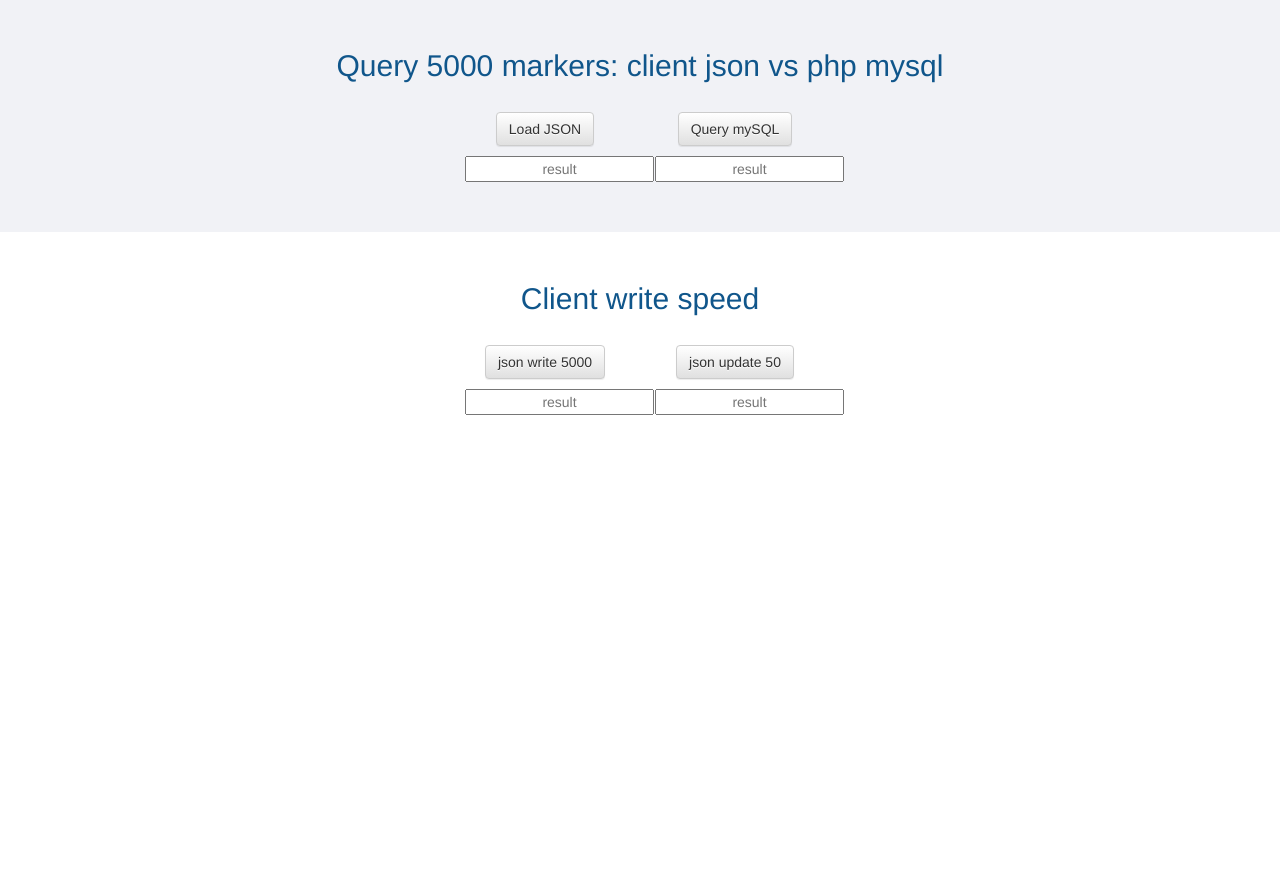
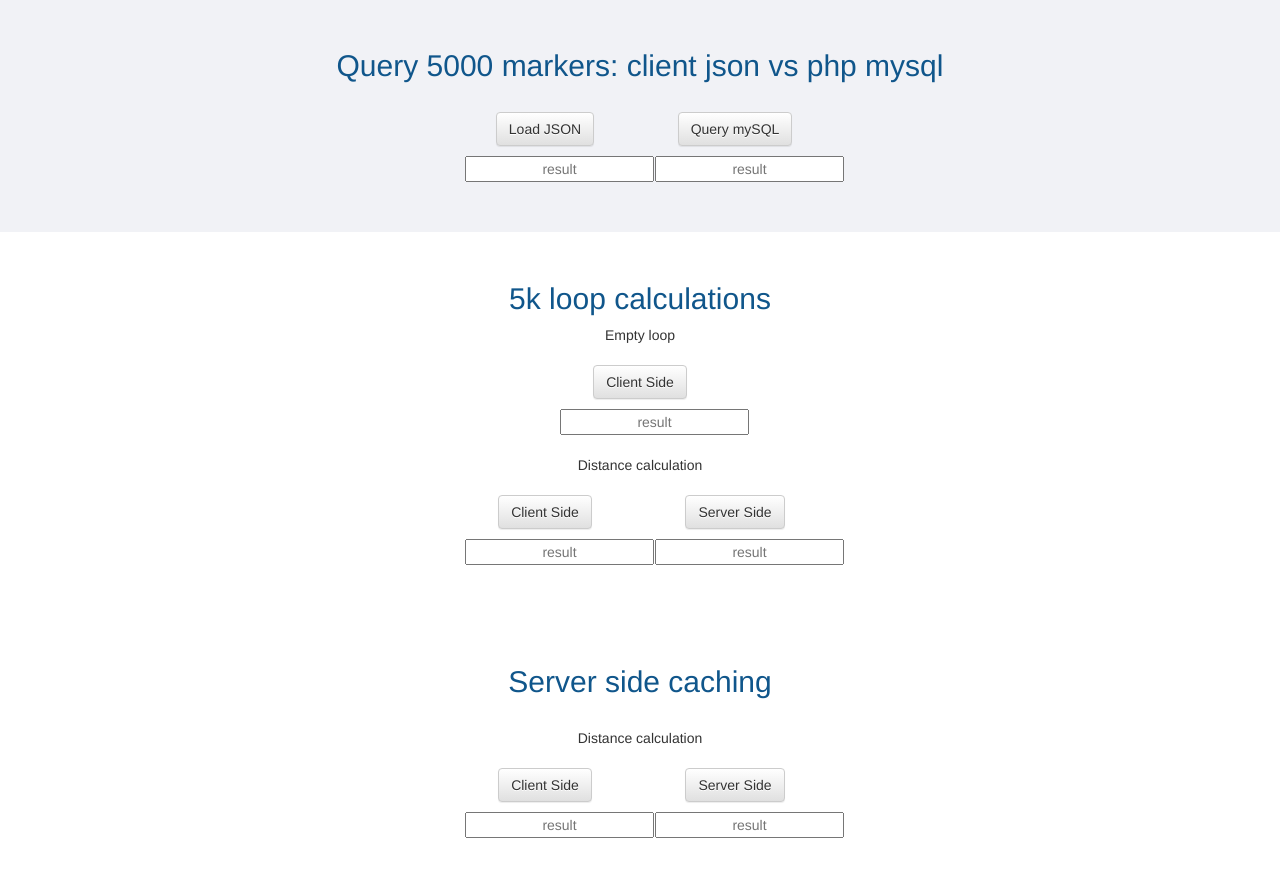
Before and after one commit to AntonShumin/client-json-vs-server-query, a PHP site: page / in a window 1280 px wide. Shown: the part 324-1212 px from the top of the page. Before the commit the page ends 739 px from the top, so only its background shows below. Run offline with PHP 8.4, Linux system fonts and the light colour scheme.

Commit message:
test client server ok

```diff
--- a/index.php
+++ b/index.php
@@ -58,19 +58,49 @@
                 </div>
             </div>
         </div>
-        <!-- FRAME 3 -->
+        <!-- FRAME 3: Calculations -->
         <div id="frame_3">
-            <h2>Client write speed</h2>
+            <h2>5k loop calculations</h2>
             <div class="container">
-                <div class="col-sm-2 col-sm-offset-4">
+                <p>Empty loop</p>
+                <div class="calc_client col-sm-2 col-sm-offset-5">
                     <div class="row">
-                        <button class="btn btn-default" type="submit">json write 5000</button>
+                        <button class="btn btn-default" type="submit">Client Side</button>
                     </div>
                     <input class="text-center" placeholder="result"> </input>
                 </div>
-                <div class="col-sm-2 ">
+
+            </div>
+            <div class="container">
+                <br/><p>Distance calculation</p>
+                <div class="calc_client_dist col-sm-2 col-sm-offset-4">
                     <div class="row">
-                        <button class="btn btn-default" type="submit">json update 50</button>
+                        <button class="btn btn-default" type="submit">Client Side</button>
+                    </div>
+                    <input class="text-center" placeholder="result"> </input>
+                </div>
+                <div class="calc_server_dist col-sm-2 ">
+                    <div class="row">
+                        <button class="btn btn-default" type="submit">Server Side</button>
+                    </div>
+                    <input class="text-center" placeholder="result"> </input>
+                </div>
+            </div>
+        </div>
+        <!-- FRAME 4: Server side caching -->
+        <div id="frame_3">
+            <h2>Server side caching</h2>
+            <div class="container">
+                <br/><p>Distance calculation</p>
+                <div class="calc_client_dist col-sm-2 col-sm-offset-4">
+                    <div class="row">
+                        <button class="btn btn-default" type="submit">Client Side</button>
+                    </div>
+                    <input class="text-center" placeholder="result"> </input>
+                </div>
+                <div class="calc_server_dist col-sm-2 ">
+                    <div class="row">
+                        <button class="btn btn-default" type="submit">Server Side</button>
                     </div>
                     <input class="text-center" placeholder="result"> </input>
                 </div>
--- a/static/js/script.js
+++ b/static/js/script.js
@@ -1,33 +1,3 @@
-
-/************************
-          TIMER
- ************************/
-var start;
-var end;
-var result;
-function timer(isStart) { /*true=start, false=end*/
-
-    var time = new Date();
-    if(isStart){
-       start = time;
-    } else {
-        end = time;
-        result = end - start;
-        console.log('Uitvoering: ' + result + ' ms');
-        return result;
-    }
-}
-
-/************************
-      ajax result
- ************************/
-function response(data,selector) {
-    var result = timer(false) + ' ms';
-    console.log(data);
-    var selector_name = selector+' input';
-    $(selector_name).val(result);
-}
-
 /************************
           onLoad
  ************************/
@@ -45,6 +15,7 @@ $(function () {
             response(data,'.empty_json');
         });
     });
+
     /*   empty mySQL  */
     $(document).on('click','.empty_table button', function (e) {
         e.preventDefault();
@@ -66,8 +37,12 @@ $(function () {
     /*   read 5000 json  */
     $(document).on('click','.five_json button',function (e) {
         e.preventDefault();
-        $('.five_json input').val('works');
+        timer(true);
+        $.getJSON(json_url + 'json_five.json',function (data) {
+            response('5k ingelezen','.five_json');
+        })
     });
+
     /*   query 5000 */
     $(document).on('click','.five_table button', function (e) {
        e.preventDefault();
@@ -78,13 +53,119 @@ $(function () {
            url: php_get_url,
            data: {"type":'five'},
            success: function (data) {
-               response(data,'.five_table');
+               response('5k query uitgevoerd','.five_table');
            }
        });
     });
 
+    /************************
+        Step 3: 5000 calc
+     ************************/
+    /*   client side empty */
+    $(document).on('click','.calc_client button', function (e) {
+        e.preventDefault();
+        timer(true);
+        $.getJSON(json_url+'json_five', function (data){
+            var length = data.length;
+            for( var i=0; i < length; i++){
+                //console.log(data[i].id);
+            }
+           response('done','.calc_client');
+        });
 
+    });
 
+    /*   client side distance */
+    $(document).on('click','.calc_client_dist button', function (e) {
+        e.preventDefault();
+        timer(true);
+        count_filtered = 0;
+        $.getJSON(json_url+'json_five', function (data){
+            var filtered_markers = [];
+            var length = data.length;
+            for( var i=0; i < length; i++){
+                var la1 = data[i].lat;
+                var la2 = 51.2192;
+                var lo1 = data[i].lng;
+                var lo2 = 4.4029;
+                var distance = getDistance(la1,la2,lo1,lo2)
+                if (distance < 5) {
+                    count_filtered++;
+                    //console.log(count_filtered+' marker id: '+data[i].id +' '+ distance);
+                    filtered_markers.push(data[i]);
+                }
+            }
+            response('Found '+filtered_markers.length+' markers under 5km','.calc_client_dist');
+        });
+    });
+    /*   server side distance */
+    $(document).on('click','.calc_server_dist button', function (e) {
+        e.preventDefault();
+        timer(true);
+        $.ajax({
+            type: 'GET',
+            dataType: 'json',
+            url: php_get_url,
+            data: {"type":'five_dist'},
+            success: function (data) {
+                var length = data.length;
+                for( var i=0; i < length; i++){
+                    //console.log(i+' marker_id '+data[i].id +' '+ data[i].distance);
+                }
+                response('found '+data.length+' markers under 5km','.calc_server_dist');
+            }
+        });
+    });
 
 
 });
+
+
+/************************
+           TIMER
+ ************************/
+var start;
+var end;
+var result;
+function timer(isStart) { /*true=start, false=end*/
+
+    var time = new Date();
+    if(isStart){
+        start = time;
+    } else {
+        end = time;
+        result = Number(end) - Number(start);
+        //console.log('Uitvoering: ' + result + ' ms');
+        return result;
+    }
+}
+
+/************************
+       ajax result
+ ************************/
+function response(data,selector) {
+    var result = timer(false) + ' ms';
+    //console.log(data);
+    var selector_name = selector+' input';
+    $(selector_name).val(result);
+}
+
+/******************************
+ * distance between two points
+ ******************************/
+function toRad(x) {
+    return x * Math.PI / 180;
+}
+function getDistance(lat1,lat2,lon1,lon2){
+    var r = 6371;
+    var x = lat2-lat1;
+    var dLat = toRad(x);
+    var y = lon2-lon1;
+    var dLon = toRad(y);
+    var a = Math.sin(dLat/2) * Math.sin(dLat/2) +
+        Math.cos(toRad(lat1)) * Math.cos(toRad(lat2)) *
+        Math.sin(dLon/2) * Math.sin(dLon/2);
+    var c = 2 * Math.atan2(Math.sqrt(a), Math.sqrt(1-a));
+    var d = r * c;
+    return d;
+}
```
Also changed, not shown: ajax/get.php (+11 -4 lines), static/temp.js (deleted, +0 -23 lines), .htaccess (added).
